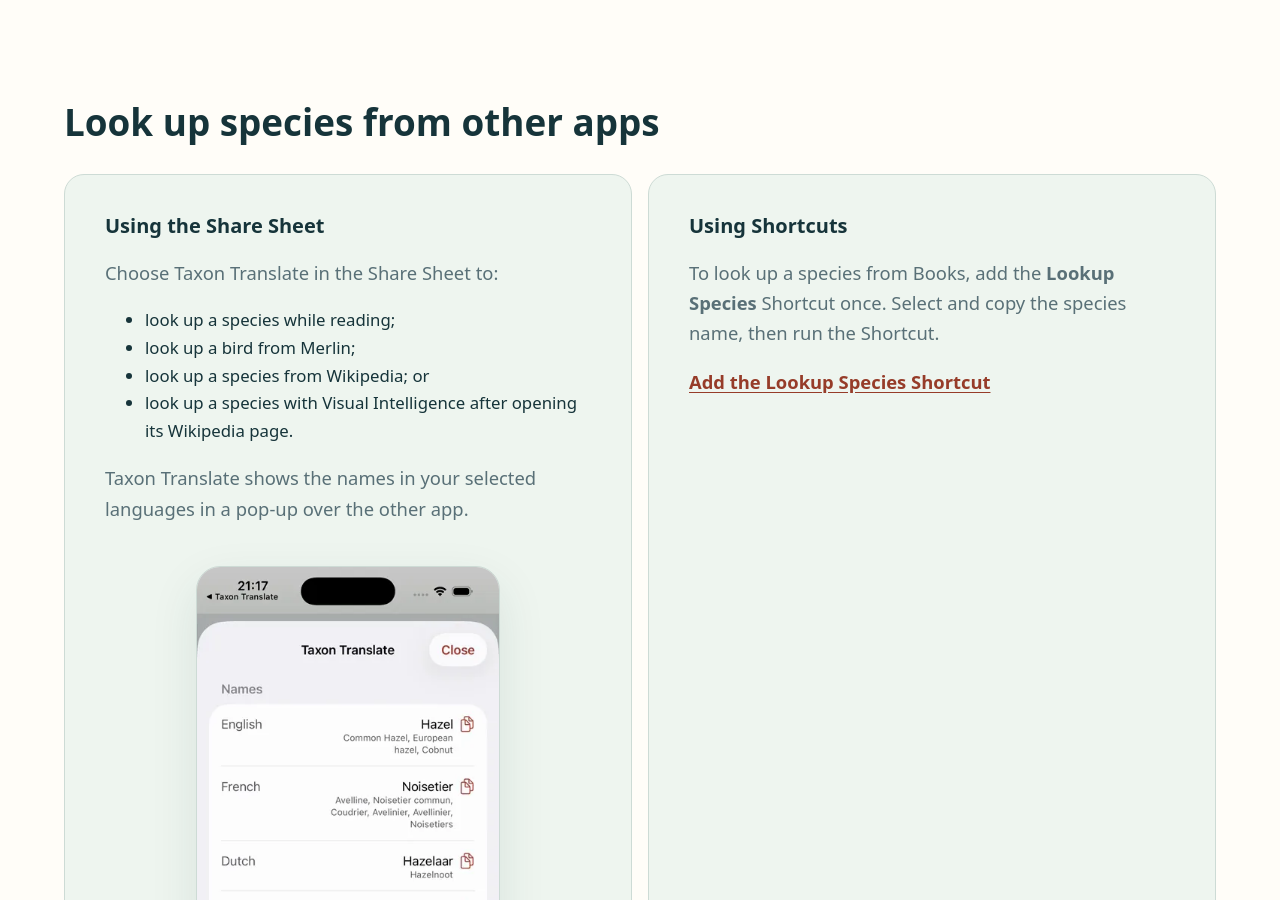
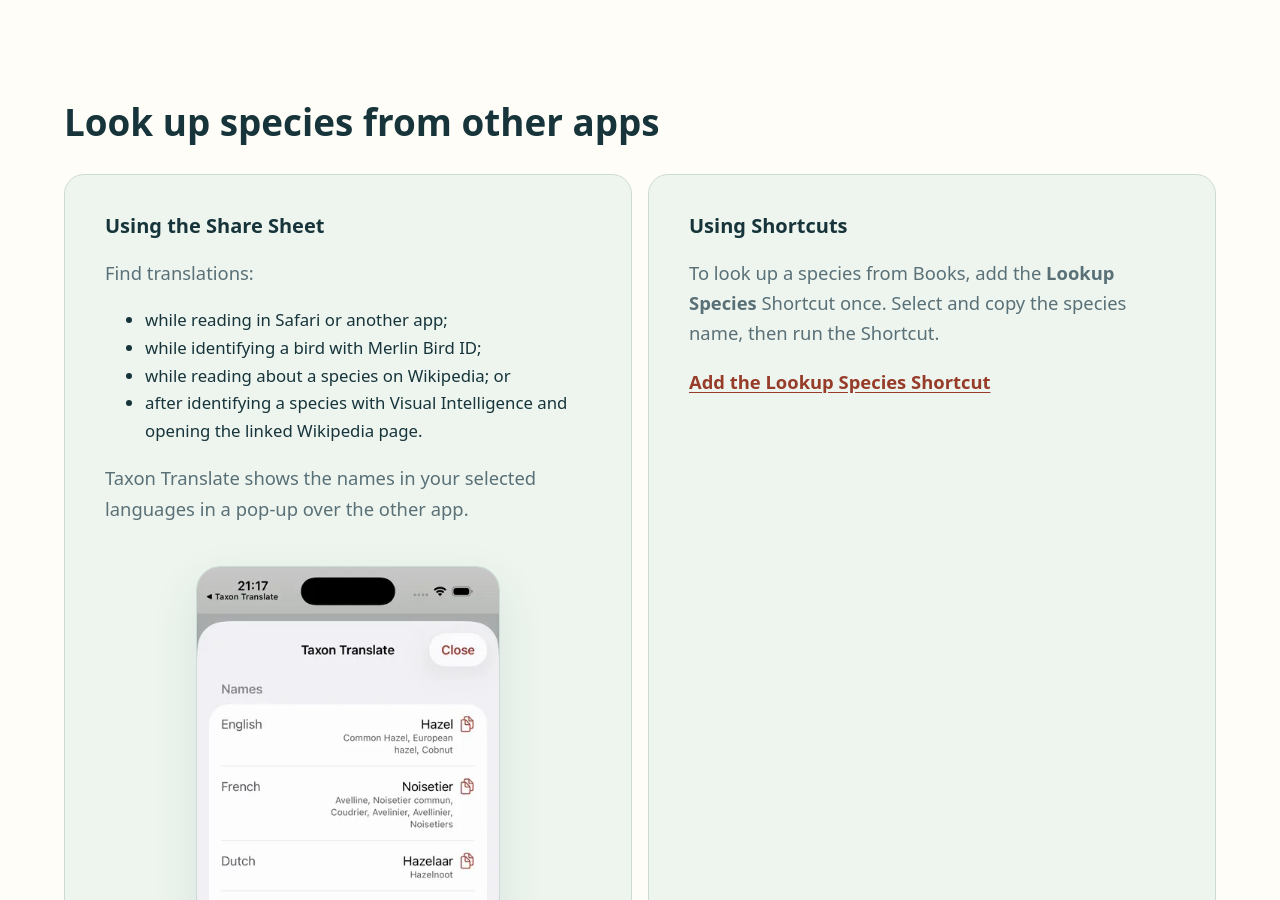
Before and after one commit to axel58170/taxon-site, a Jekyll site: the page built from website/index.md, in a window 1280 px wide and 900 px high, scrolled down 2032 px. Built offline with Jekyll 4.4.1, drawn with Linux system fonts in a browser that asks for light colours.

Commit message:
Frame Share Sheet uses around translations
Describe Safari, Merlin, Wikipedia, and Visual Intelligence as contexts for finding translations, with the Visual Intelligence sequence in the correct order.

```diff
--- a/website/index.md
+++ b/website/index.md
@@ -53,12 +53,12 @@
 
 ### Using the Share Sheet {#share-sheet-title}
 
-Choose Taxon Translate in the Share Sheet to:
+Find translations:
 
-- look up a species while reading;
-- look up a bird from Merlin;
-- look up a species from Wikipedia; or
-- look up a species with Visual Intelligence after opening its Wikipedia page.
+- while reading in Safari or another app;
+- while identifying a bird with Merlin Bird ID;
+- while reading about a species on Wikipedia; or
+- after identifying a species with Visual Intelligence and opening the linked Wikipedia page.
 
 Taxon Translate shows the names in your selected languages in a pop-up over the other app.
 
```
